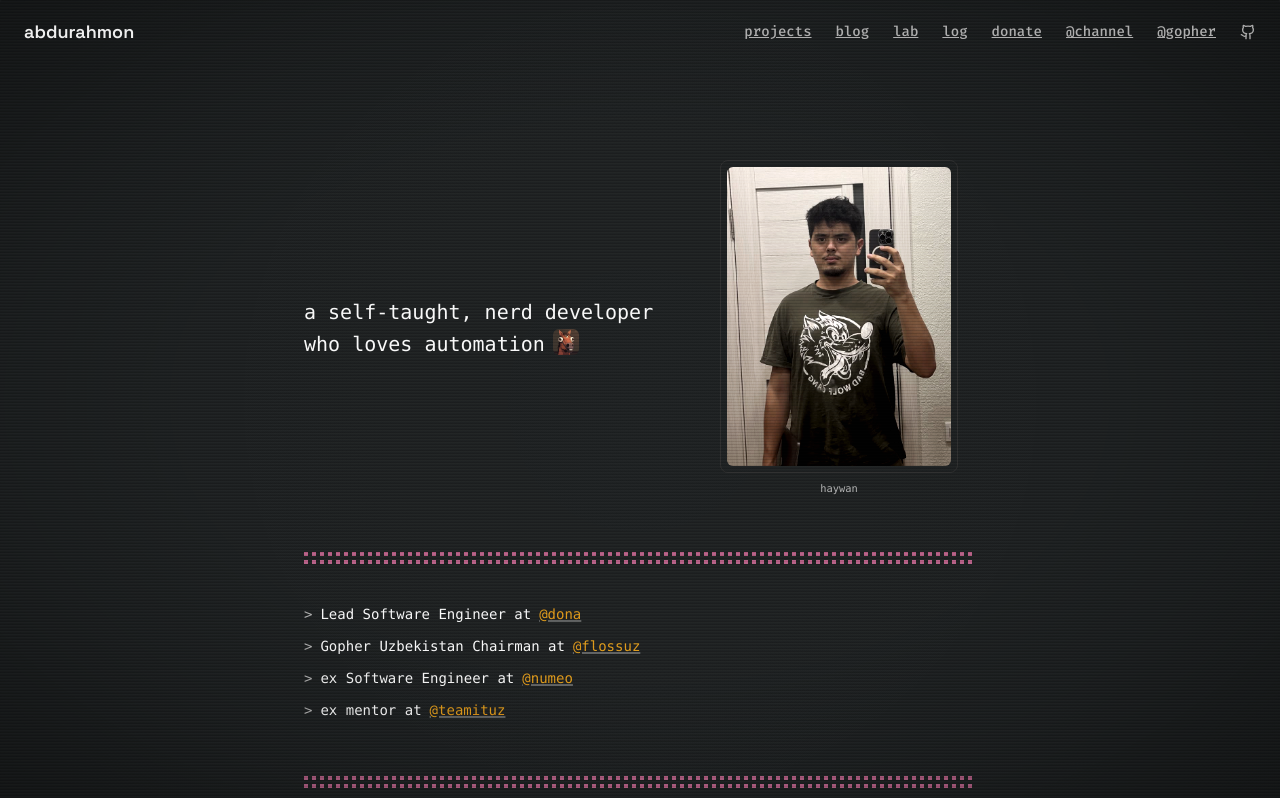
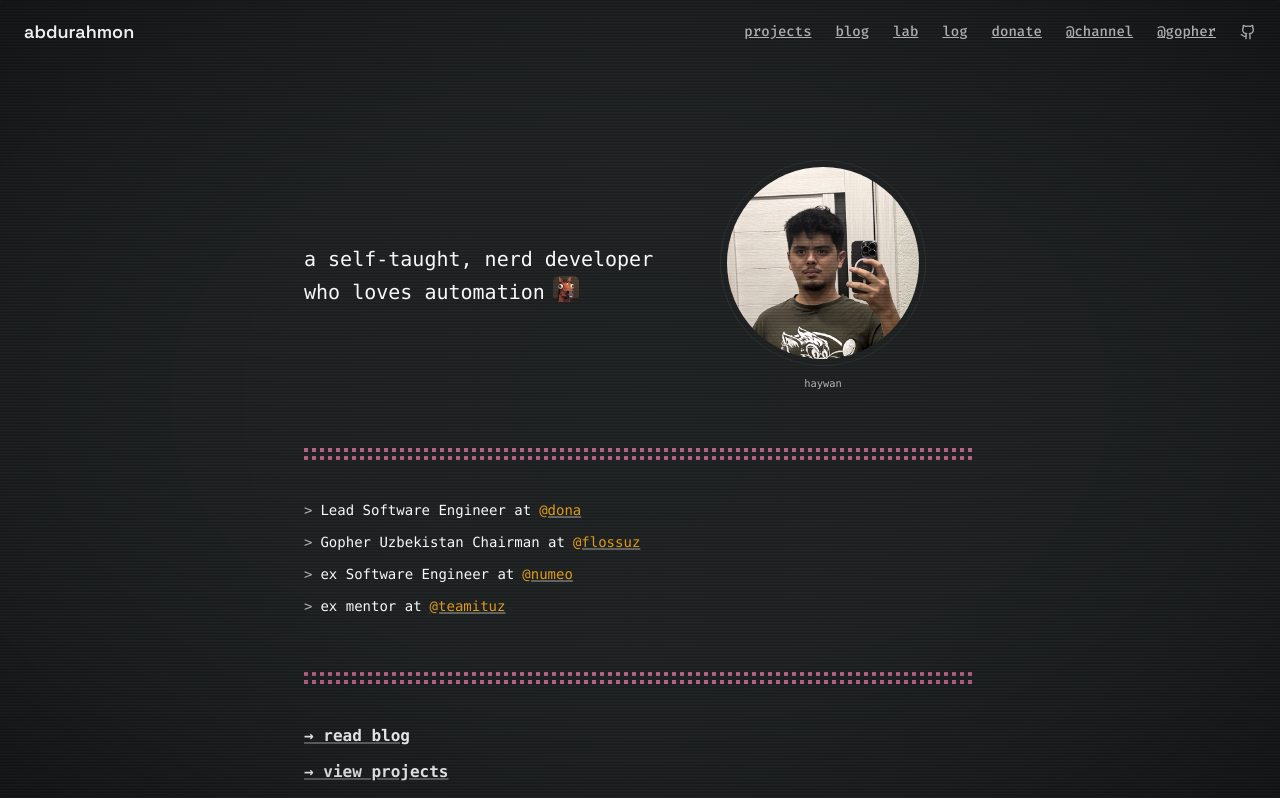
Before and after one commit to abdurahmon27/2005, a Next.js app: page / in a window 1280 px wide. Shown: the top 798 px of the page. Built offline with nearby package versions, Linux system fonts and the light colour scheme.

Commit message:
style: round portrait
Re-cropped square from the original and framed it in a thin ring; the
previous 3:4 crop would have lost the shoulders to a circle.

```diff
--- a/src/components/home/hero-section.tsx
+++ b/src/components/home/hero-section.tsx
@@ -35,19 +35,19 @@ export function HeroSection() {
               </h2>
             </div>
 
-            {/* matted frame, and the photo warms up when you look at it */}
+            {/* thin ring around the portrait; it warms up when you look at it */}
             <figure className="group shrink-0">
-              <div className="rounded-lg border border-muted p-1.5">
+              <div className="rounded-full border border-muted p-1.5">
                 <Image
                   src="/me.jpg"
                   alt="Abdurahmon Mamadiyorov"
-                  width={660}
-                  height={880}
+                  width={600}
+                  height={600}
                   priority
-                  className="w-40 sm:w-48 md:w-56 h-auto rounded-md grayscale-[0.25] contrast-[1.05] transition-[filter] duration-500 ease-out group-hover:grayscale-0"
+                  className="w-36 sm:w-44 md:w-48 aspect-square rounded-full object-cover grayscale-[0.25] contrast-[1.05] transition-[filter] duration-500 ease-out group-hover:grayscale-0"
                 />
               </div>
-              <figcaption className="mt-2 text-center font-mono text-[0.65rem] text-muted-foreground">
+              <figcaption className="mt-2.5 text-center font-mono text-[0.65rem] text-muted-foreground">
                 haywan
               </figcaption>
             </figure>
```
Also changed, not shown: public/me.jpg.
